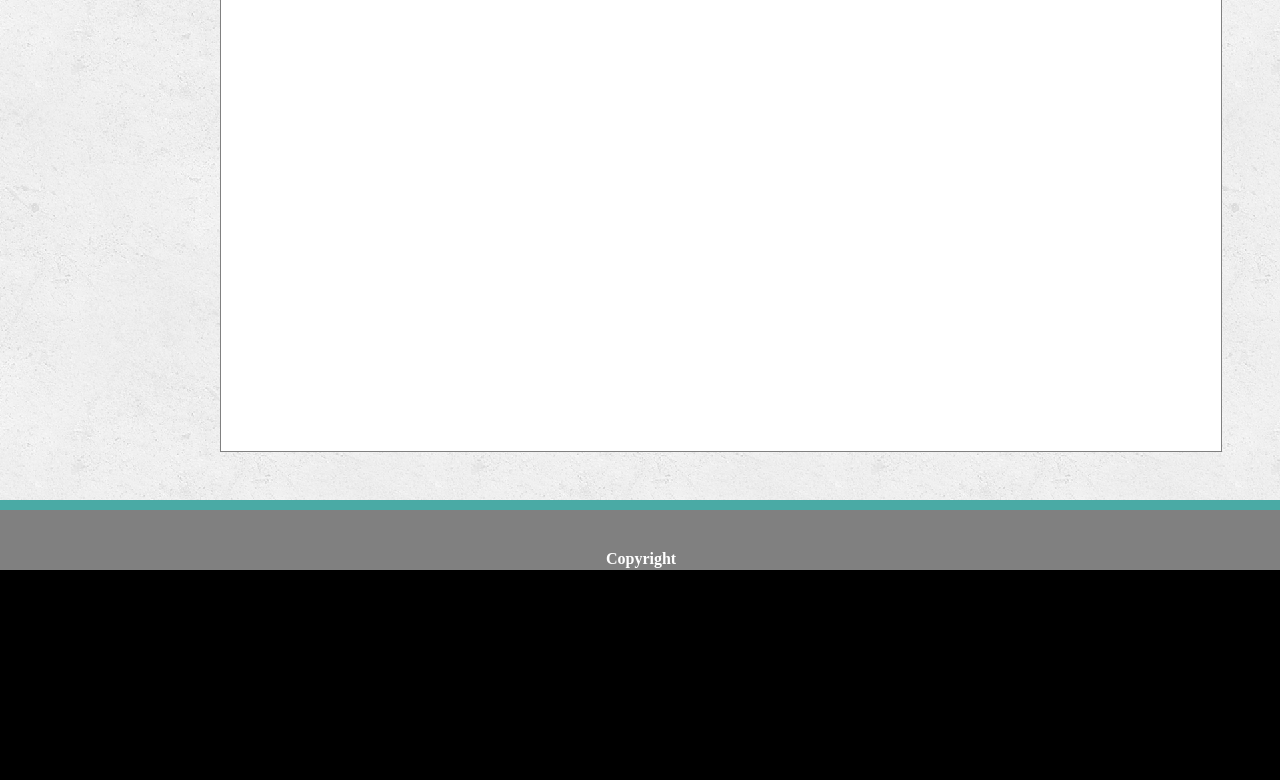
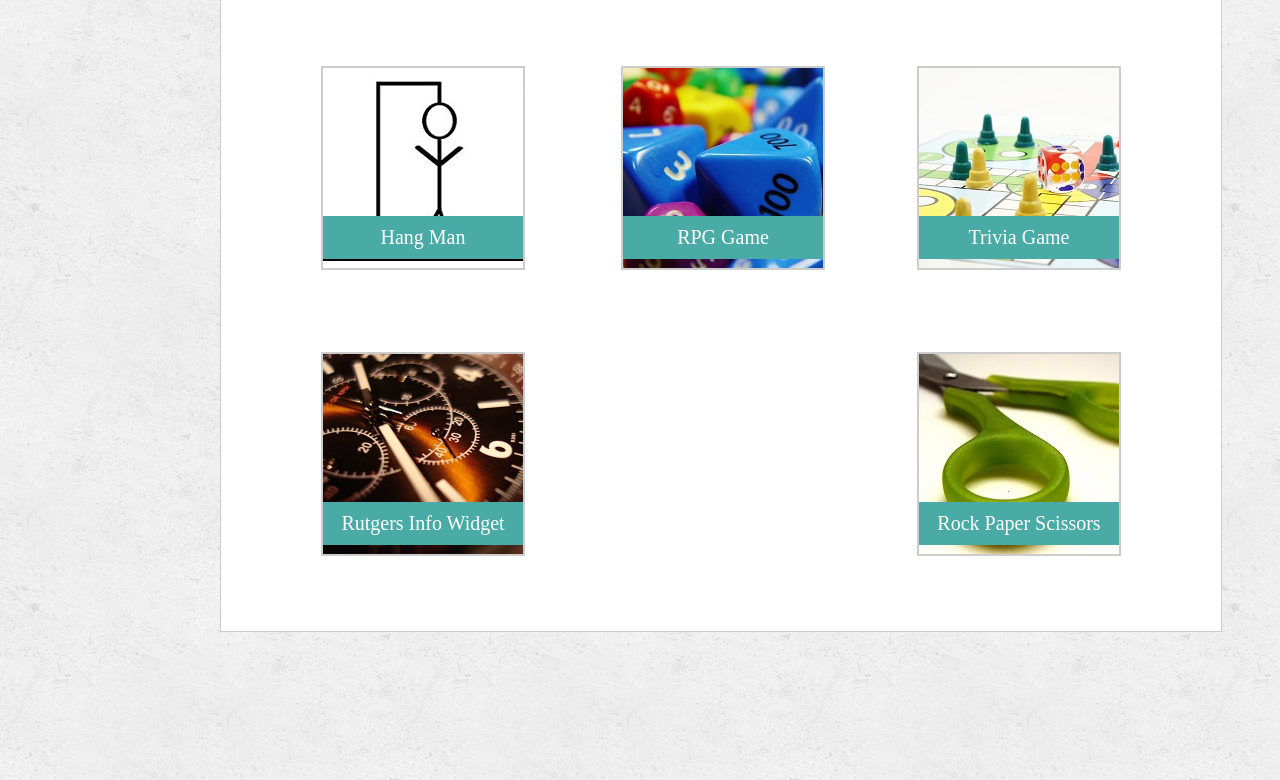
Before and after one commit to Scott171/Basic-Portfolio, a plain HTML site: page portfolio.html in a window 1280 px wide. Shown: the part 243-1023 px from the top of the page. Before the commit the page ends 813 px from the top, so only its background shows below. Drawn offline with Linux system fonts and the light colour scheme.

Commit message:
finished portfolio

```diff
--- a/Style.css
+++ b/Style.css
@@ -8,7 +8,7 @@
     background-color:white;
     height:90px;
     width: 100%;
-    border-bottom: 3px solid grey
+    border-bottom: 3px solid #cccccc;
 }
 
 .name{
@@ -34,7 +34,7 @@
     position: relative;
     right: 20px;
     top: 30px;
-    color: grey;
+    color: #cccccc;
     font-size: 16px;
 
 }
@@ -50,7 +50,7 @@ body {
 }
 #footer {
     color: #fff;
-    background-color: grey;
+    background-color: #cccccc;
     position: relative;
     bottom: 0;
     width: 98.6%;
@@ -70,12 +70,12 @@ body {
     margin-left: 220px;
     color: grey;
     background: white;
-    border: 1px solid grey;
+    border: 1px solid #cccccc;
 
   }
 
   #about{
-      border-bottom: 2px solid grey;
+      border-bottom: 2px solid #cccccc;
       width: 900px;
       padding: 20px;
       margin: 10px;
@@ -94,9 +94,9 @@ body {
         height: 500px;
         padding: 20px;
         margin-left: 220px;
-        color: grey;
+        color: #cccccc;
         background: white;
-        border: 1px solid grey;
+        border: 1px solid #cccccc;
 
       }
       .portfolio {
@@ -108,7 +108,7 @@ body {
         margin-left: 220px;
         color: grey;
         background: white;
-        border: 1px solid grey;
+        border: 1px solid #cccccc;
 
       }
 
@@ -117,7 +117,7 @@ body {
         height: 150px;
         padding: 12px 20px;
         box-sizing: border-box;
-        border: 1px solid #ccc;
+        border: 1px solid #cccccc;
         background-color: #f8f8f8;
         font-size: 15px;
         margin-left:15px;
@@ -138,7 +138,7 @@ body {
     input[type=text] {
         width: 900px;
         padding: 10px;
-        border: 1px solid #ccc;
+        border: 1px solid #cccccc;
         margin-top: 10px;
         margin-bottom: 10px;
         resize: vertical;
@@ -146,3 +146,122 @@ body {
         font-size:15px;
 
     }
+    .box {
+        position: absolute;
+        width: 200px;
+        height: 200px;
+        border: 2px solid #cccccc;
+      }
+
+      .box-1 {
+        top: 175px;
+        left:100px;
+        background-image: url("assets/images/hangman.jpg");
+        float: left
+      }
+
+      .box-2 {
+        right: 100px;
+        float: left;
+        top: 175px;
+        background-image: url("assets/images/game.jpg")
+      }
+
+      .box-3 {
+        left: 400px;
+        top: 175px;
+        float: left;
+        background-image: url("assets/images/dice.jpg")
+      }
+      .box-4 {
+        left: 100px;
+        bottom: 75px;
+        float: left;
+        background-image: url("assets/images/watch.jpg")
+
+      }
+      .box-5 {
+        right: 100px;
+        bottom: 75px;
+        float: left;
+        background-image: url("assets/images/scissors.jpg")
+      }
+      #full-1 {
+        background-image: url("assets/images/background.png");
+        height: 1000px;
+        width: 100%;
+
+    }
+
+    .portfolio-1 {
+        position: relative;
+        top: 40px;
+        width: 960px;
+        height: 700px;
+        padding: 20px;
+        margin-left: 220px;
+        color: #cccccc;
+        background: white;
+        border: 1px solid #cccccc;
+
+      }
+      .min1{
+          width: 180px;
+          Height: 15x;
+          background-color: #4aaaa5;
+          text-align: center;
+          color: white;
+          position: relative;
+          bottom: -148px;
+          Padding:10px;
+          Font-size: 20px;
+
+      }
+      .min2{
+        width: 180px;
+        Height: 15x;
+        background-color: #4aaaa5;
+        text-align: center;
+        color: white;
+        position: relative;
+        bottom: -148px;
+        Padding:10px;
+        Font-size: 20px;
+
+    }
+    .min3{
+        width: 180px;
+        Height: 15x;
+        background-color: #4aaaa5;
+        text-align: center;
+        color: white;
+        position: relative;
+        bottom: -148px;
+        Padding:10px;
+        Font-size: 20px;
+    }
+    .min4{
+        width: 180px;
+        Height: 15x;
+        background-color: #4aaaa5;
+        text-align: center;
+        color: white;
+        position: relative;
+        bottom: -148px;
+        Padding:10px;
+        Font-size: 20px;
+
+    }
+
+    .min5{
+        width: 180px;
+        Height: 15x;
+        background-color: #4aaaa5;
+        text-align: center;
+        color: white;
+        position: relative;
+        bottom: -148px;
+        Padding:10px;
+        Font-size: 20px;
+
+    }
--- a/portfolio.html
+++ b/portfolio.html
@@ -18,9 +18,15 @@
 
 <body>
 
-        <section ID="full">
-                <aside class="portfolio">
+        <section ID="full-1">
+                <aside class="portfolio-1">
                     <h1 ID="about">Portfolio</h1>
+
+                            <figure class="box box-1"><div class="min1">Hang Man</div></figure>
+                            <figure class="box box-2"><div class="min2">Trivia Game</div></figure>
+                            <figure class="box box-3"><div class="min3">RPG Game</div></figure>
+                            <figure class="box box-4"><div class="min4">Rutgers Info Widget</div></figure>
+                            <figure class="box box-5"><div class="min5">Rock Paper Scissors</div></figure>
 
 
 
```
Also changed, not shown: assets/images/dice.jpg (added), assets/images/game.jpg (added), assets/images/hangman.jpg (added), assets/images/scissors.jpg (added), assets/images/watch.jpg (added).
